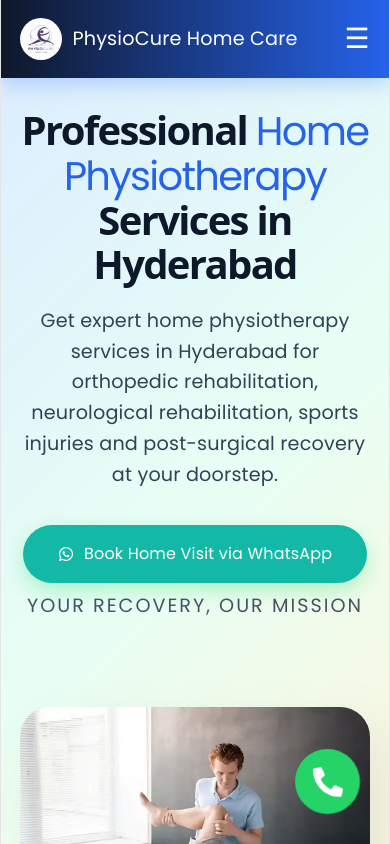
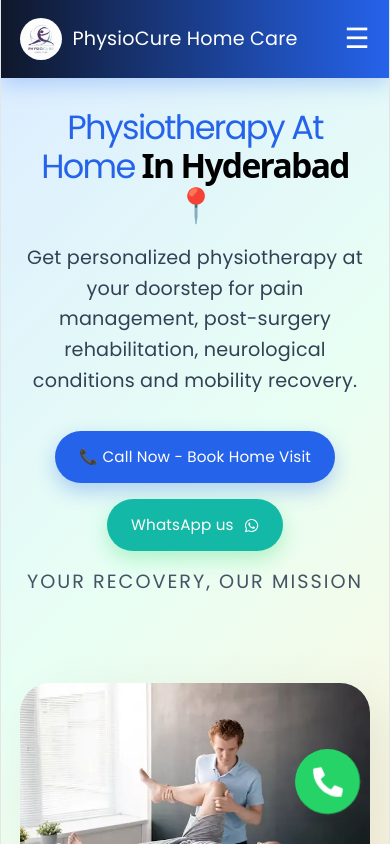
Before and after one commit to Taskeen04/PhysioCureHome-Care, a React (Vite) app: page / in a window 390 px wide. Shown: the top 844 px of the page. Built offline with nearby package versions, Linux system fonts and the light colour scheme.

Commit message:
Update hero heading, description, and action buttons

```diff
--- a/src/App.css
+++ b/src/App.css
@@ -120,7 +120,7 @@ section {
   align-items: center;
   min-height: 55vh;
   padding-top: 10px;
-  padding-bottom:0;
+  padding-bottom: 0;
   background: linear-gradient(135deg, #DCEEFF 0%, #E8FFF4 50%, #FFF6DE 100%);
 }
 
@@ -129,7 +129,7 @@ section {
   line-height: 1.1;
   font-weight: 800;
   margin-bottom: 20px;
-  color: var(--text-dark);
+  color: #000;
 }
 
 .hero h1 span {
@@ -141,6 +141,13 @@ section {
   color: var(--text-gray);
   margin-bottom: 35px;
   max-width: 580px;
+}
+
+.hero-cta-group {
+  display: flex;
+  gap: 15px;
+  flex-wrap: wrap;
+  align-items: center;
 }
 
 .hero-img {
@@ -191,6 +198,18 @@ section {
   cursor: pointer;
 }
 
+.btn-call {
+  background: var(--primary);
+  color: #fff;
+  box-shadow: 0 8px 20px rgba(37,99,235,0.3);
+}
+
+.btn-call:hover {
+  transform: translateY(-3px);
+  box-shadow: 0 12px 25px rgba(37,99,235,0.4);
+  filter: brightness(1.05);
+}
+
 .btn-wa {
   background: var(--secondary);
   color: #fff;
@@ -226,8 +245,8 @@ section {
 
 /* Services section grids */
 .services-section {
-  margin-top:0;
-  padding-top:5px;
+  margin-top: 0;
+  padding-top: 5px;
   background: linear-gradient(135deg, #DFF7EC, #EAF4FF);
 }
 
@@ -633,7 +652,7 @@ footer {
   45% {
     opacity: 0;
     transform: translate3d(-20px, 0, 0);
-    visibility: visible;
+    visibility: hidden;
   }
   46% {
     visibility: hidden;
@@ -734,13 +753,17 @@ footer {
   .hero, .contact-container, .about-section {
     grid-template-columns: 1fr;
     text-align: center;
-    padding-top:10px;
-    padding-bottom:10;
-    min-height:auto;
+    padding-top: 10px;
+    padding-bottom: 10px;
+    min-height: auto;
   }
 
   .hero h1 {
     font-size: 2.5rem;
+  }
+
+  .hero-cta-group {
+    justify-content: center;
   }
 
   section {
@@ -769,15 +792,25 @@ footer {
   }
 }
 
+@media(max-width: 480px) {
+  .hero h1 {
+    font-size: 2.1rem;
+  }
 
-.hero-tagline-bottom{
-    margin-top:8px;
-    margin-bottom: 0;
-    text-align:center;
-    font-size:1rem;
-    font-weight:700;
-    letter-spacing:2px;
-    text-transform:uppercase;
-    color:var(--primary);
-    opacity:0.9;
+  .btn {
+    padding: 14px 24px;
+    font-size: 0.95rem;
+  }
 }
+
+.hero-tagline-bottom {
+  margin-top: 16px;
+  margin-bottom: 0;
+  text-align: center;
+  font-size: 1rem;
+  font-weight: 700;
+  letter-spacing: 2px;
+  text-transform: uppercase;
+  color: var(--primary);
+  opacity: 0.9;
+}
--- a/src/App.jsx
+++ b/src/App.jsx
@@ -80,17 +80,26 @@ const Hero = memo(() => {
   return (
     <section className="hero fade-in" aria-label="Introduction">
       <div>
-        <h1>Professional <span>Home Physiotherapy</span> Services in Hyderabad</h1>
-        <p>Get expert home physiotherapy services in Hyderabad for orthopedic rehabilitation, neurological rehabilitation, sports injuries and post-surgical recovery at your doorstep.</p>
+        <h1><span>Physiotherapy At Home</span> In Hyderabad 📍</h1>
+        <p>Get personalized physiotherapy at your doorstep for pain management, post-surgery rehabilitation, neurological conditions and mobility recovery.</p>
+        <div className="hero-cta-group">
+          <a
+            className="btn btn-call"
+            href="tel:+919014063048"
+            aria-label="Call Now - Book Home Visit"
+          >
+            📞 Call Now - Book Home Visit
+          </a>
           <a
             className="btn btn-wa"
             href="https://wa.me/919014063048?text=Hello%20PhysioCure%20Home%20Care,%0A%0AI%20am%20interested%20in%20booking%20a%20home%20physiotherapy%20appointment."
             target="_blank"
             rel="noopener noreferrer"
-  aria-label="Book Home Visit via WhatsApp"
+            aria-label="WhatsApp us"
           >
-          <FaWhatsapp style={{ marginRight: '10px', verticalAlign: 'middle' }} /> Book Home Visit via WhatsApp
+            WhatsApp us <FaWhatsapp style={{ marginLeft: "10px", verticalAlign: "middle" }} />
           </a>
+        </div>
         <p className="hero-tagline-bottom">
           YOUR RECOVERY, OUR MISSION
         </p>
```
Lines whose indentation alone changed are shown as unchanged.
